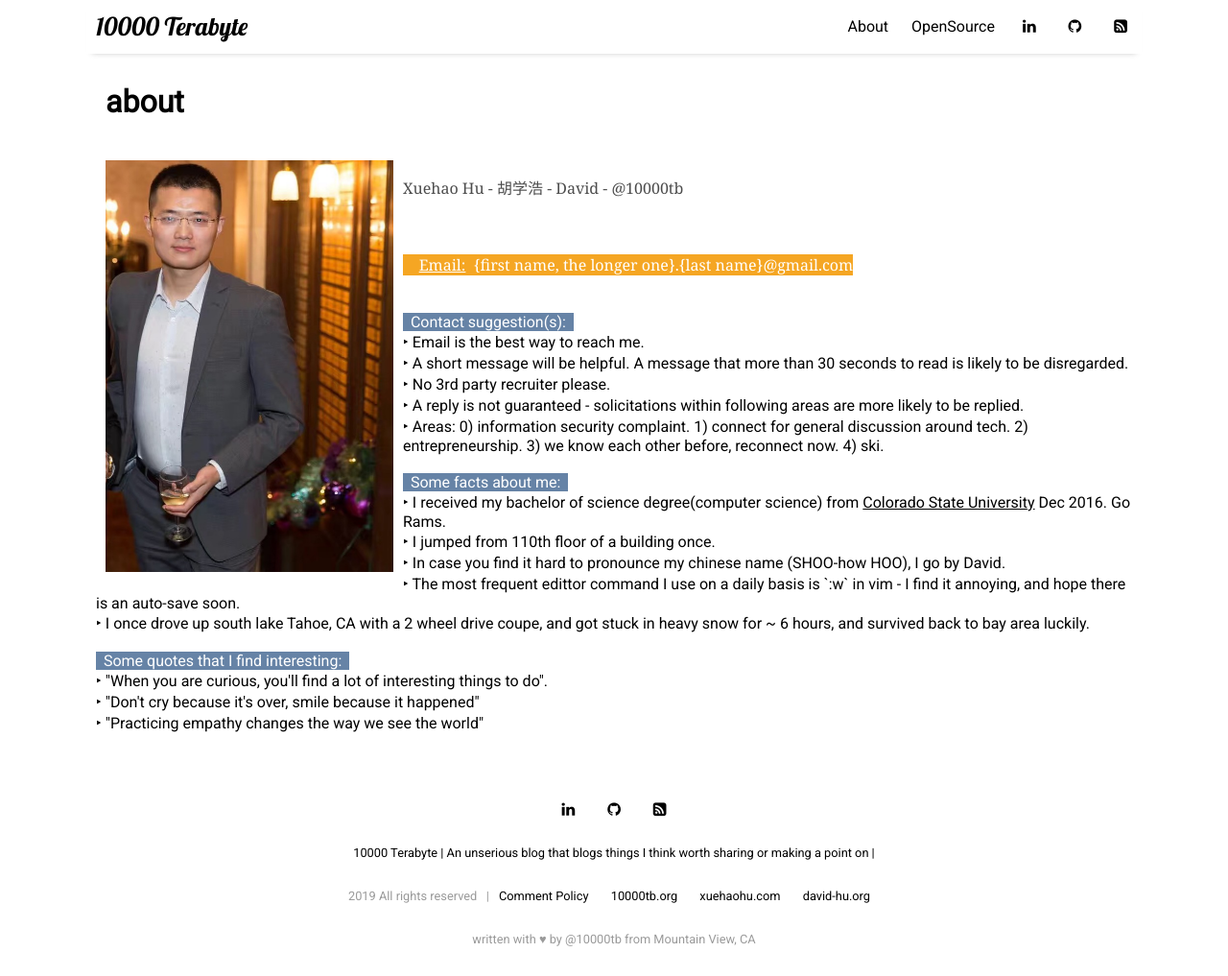
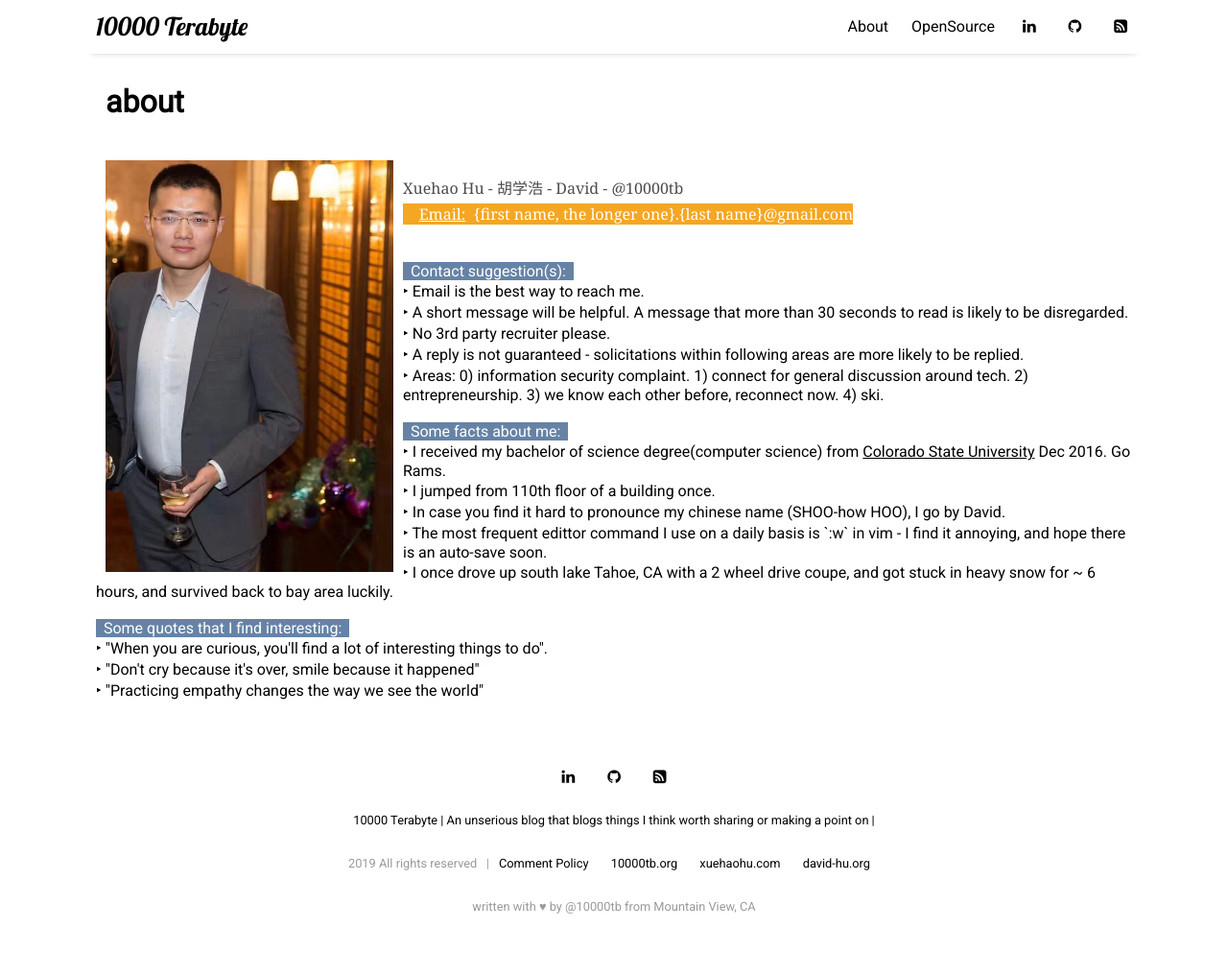
Before and after one commit to 10000TB/10000TB.github.io, a Jekyll site: the page built from pages/about.html, in a window 1280 px wide and 1017 px high. Shown: the whole window at 96% size. Built offline with Jekyll 4.4.1, drawn with Linux system fonts in a browser that asks for light colours; nearby versions of some CDN libraries.

Commit message:
[about page] update format.

```diff
--- a/pages/about.html
+++ b/pages/about.html
@@ -5,7 +5,7 @@ title: about
 <img id="about-page-portrait" src="/assets/img/David_hu_portrait.JPG" style="width: 300px;position: relative;float: left;margin: 10px;">
 <p style="position: relative;"><br/>
 	<span style="width:80px;height:30px;background-color:white;color:rgba(0,0,0,0.7);">Xuehao Hu - 胡学浩 - David - @10000tb<br/>
-		 </span><br/><br/>
+		 </span>
     <span style="width:80px;height:30px;background-color:rgba(245,166,35,1);color:white;">&nbsp;&nbsp;&nbsp;&nbsp;<a style="color:white;" href="">Email:</a>&nbsp;&nbsp;{first name, the longer one}.{last name}@gmail.com</span><br/>
 <p style="margin-top: 15px;position: relative;padding-top: 5px;">
 </p>
```
